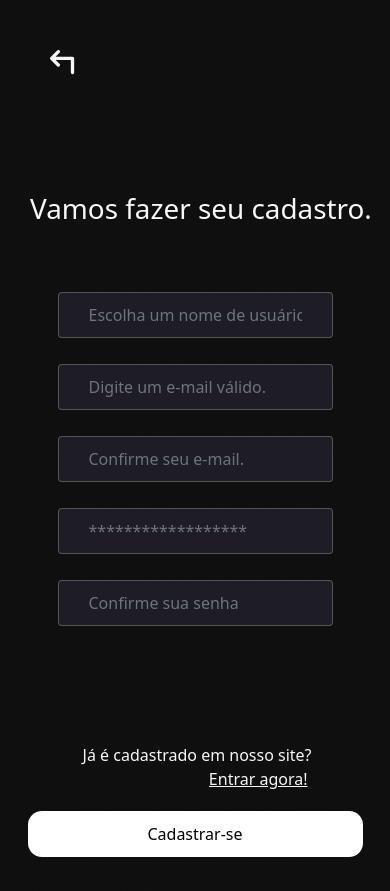
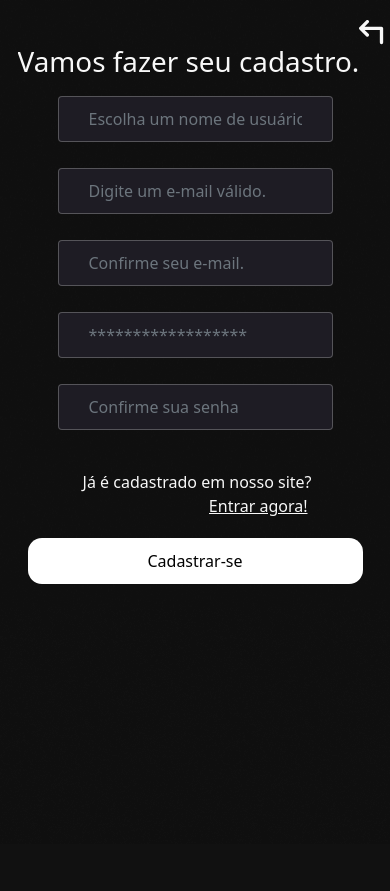
Before and after one commit to Nixoff/minixoff, an Angular app: page /signup in a window 390 px wide. After the commit the page ends 844 px from the top, so only its background shows below. Built offline with nearby package versions, Linux system fonts and the light colour scheme.

Commit message:
fix responsive iphone 5

```diff
--- a/src/app/login/login.component.css
+++ b/src/app/login/login.component.css
@@ -10,9 +10,12 @@ form {
 }
 
 .title__primary{
-  margin-top: 30%;
+  margin-top: 10%;
   margin-bottom: 10%;
-  padding-left: 50px;
+  display: flex;
+  flex-direction: column;
+  align-items: center;
+  /* padding-left: 50px; */
 }
 
 .input {
@@ -49,7 +52,7 @@ input,.input:active{
   display: flex;
   flex-direction: column;
   align-items: center;
-  margin-top: 30%;
+  /* margin-top: 30%; */
 }
 
 .register__offer > a{
@@ -57,8 +60,13 @@ input,.input:active{
   padding-right: 55px;
 }
 
+h2 {
+  font-weight: 200;
+}
 
-
+h3 {
+  font-weight: 100;
+}
 /* BREAKPOINTS */
 
 
--- a/src/app/login/login.component.ts
+++ b/src/app/login/login.component.ts
@@ -1,3 +1,4 @@
+import { LoginService } from './../services/login.service';
 import { Component, OnInit } from '@angular/core';
 
 @Component({
--- a/src/app/signup/signup.component.css
+++ b/src/app/signup/signup.component.css
@@ -3,16 +3,19 @@
 }
 
 form {
-  padding: 10px;
+  padding: 0 10px 0 10px;
   width: 355px;
   margin: 0 auto;
   border-radius: 4px;
 }
 
 .title__primary{
-  margin-top: 30%;
-  margin-bottom: 10%;
-  padding-left: 30px;
+  /* margin-top: 10%; */
+  /* margin-bottom: 10%; */
+  display: flex;
+  flex-direction: column;
+  align-items: center;
+/*   padding-left: 30px; */
 }
 
 .title-reg {
@@ -44,7 +47,7 @@ label,input,.input {
   display: flex;
   flex-direction: column;
   align-items: center;
-  margin-top: 30%;
+  /* margin-top: 30%; */
 }
 
 .register__offer > a{
@@ -59,6 +62,32 @@ label,input,.input {
 
 
 /* BREAKPOINTS */
+@media (max-width: 320px) {
+  .title-reg{
+    width: 295px;
+    text-align: center;
+  }
+
+  .form {
+    width: 295px !important;
+  }
+  label {
+    padding: 6px 10px !important;
+  }
+  .mb-4 {
+    margin-bottom: unset !important;
+  }
+  .signup-btn {
+    width: auto !important;
+  }
+  .register__offer > p {
+    align-self: flex-end !important;
+  }
+  .register__offer > a{
+    padding-right: unset !important;
+  }
+
+}
 
 
 @media (max-height: 640px) { }
--- a/src/app/signup/signup.component.html
+++ b/src/app/signup/signup.component.html
@@ -1,5 +1,5 @@
-<a [routerLink]="['/home']">
-  <svg width="25" height="25" viewBox="0 0 15 15" fill="none" xmlns="http://www.w3.org/2000/svg" style="margin: 50px 0 0 50px;">
+<a [routerLink]="['/home']" style="margin-left: 92%;">
+  <svg width="25" height="25" viewBox="0 0 15 15" fill="none" xmlns="http://www.w3.org/2000/svg" style="margin-top:5%;">
     <path d="M5 9L1 5M1 5L5 1M1 5H13.5V13.5" stroke="#F8F8F8" stroke-width="2" stroke-linecap="round" stroke-linejoin="round"/>
     </svg>
 </a>
@@ -8,7 +8,7 @@
     <h1 class="title-reg">Vamos fazer seu cadastro.</h1>
   </div>
 
-  <form action="#!">
+  <form class="form" action="#!">
     <div class="form-group">
       <label for="email" class="">
       <input type="email" name="email" id="email" class="form-control input" placeholder="Escolha um nome de usuário"></label>
@@ -28,8 +28,8 @@
         <input type="password" name="password" id="password" class="form-control input pass__icon" placeholder="Confirme sua senha" ><!-- <i class="far fa-eye-slash"></i> --></label>
     </div>
     <div class="register__offer">
-      <p class="">&nbsp;Já é cadastrado em nosso site?</p> <a [routerLink]="['/login']">Entrar agora!</a>
+      <p class="jacads">&nbsp;Já é cadastrado em nosso site?</p> <a class="entrar" [routerLink]="['/login']">Entrar agora!</a>
 
-    <input name="login" id="login" class="btn btn-block login-btn mb-4" type="button" value="Cadastrar-se">
+    <input name="login" id="signup" class="btn btn-block login-btn signup-btn mb-4" type="button" value="Cadastrar-se">
   </div>
   </form>
```
